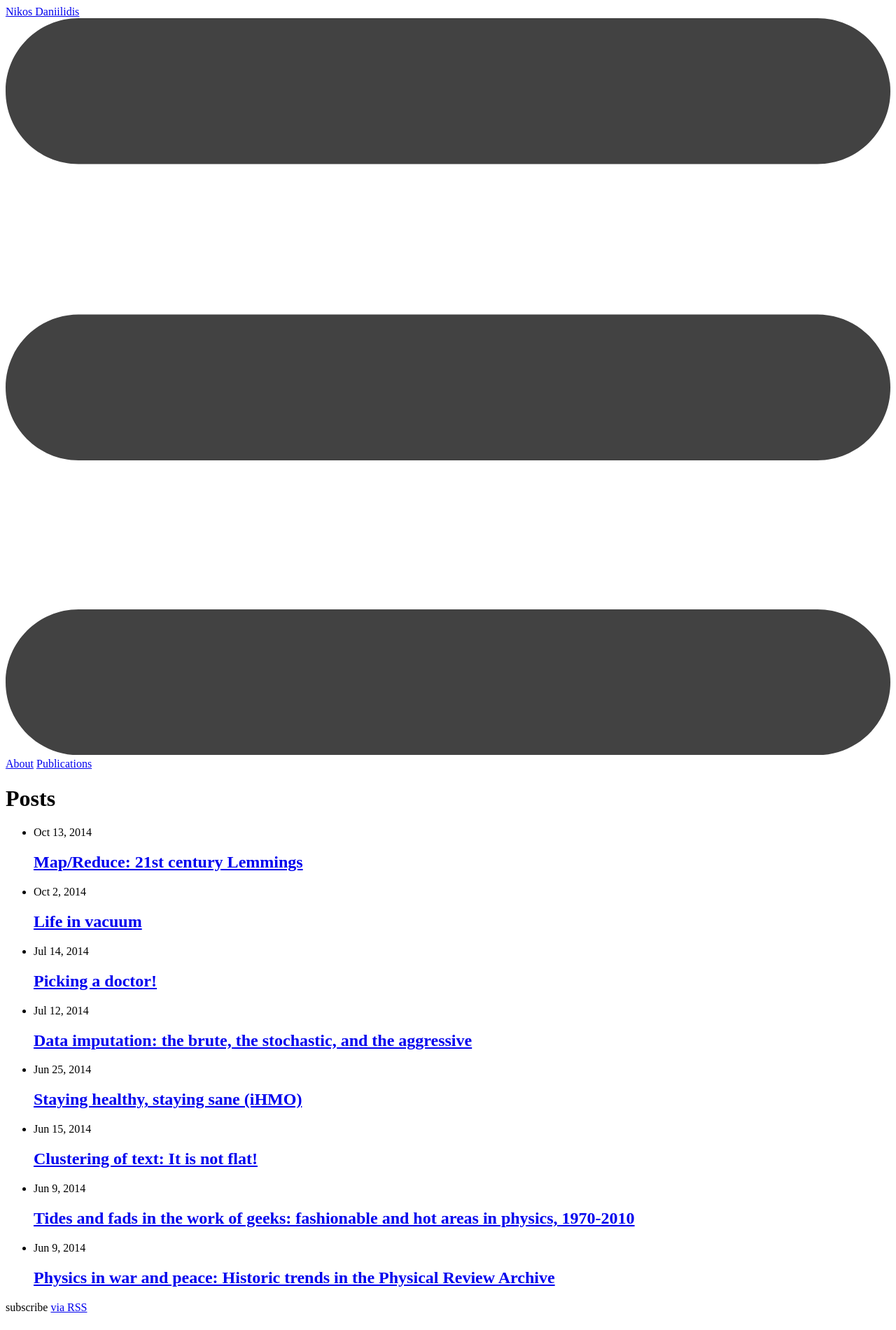
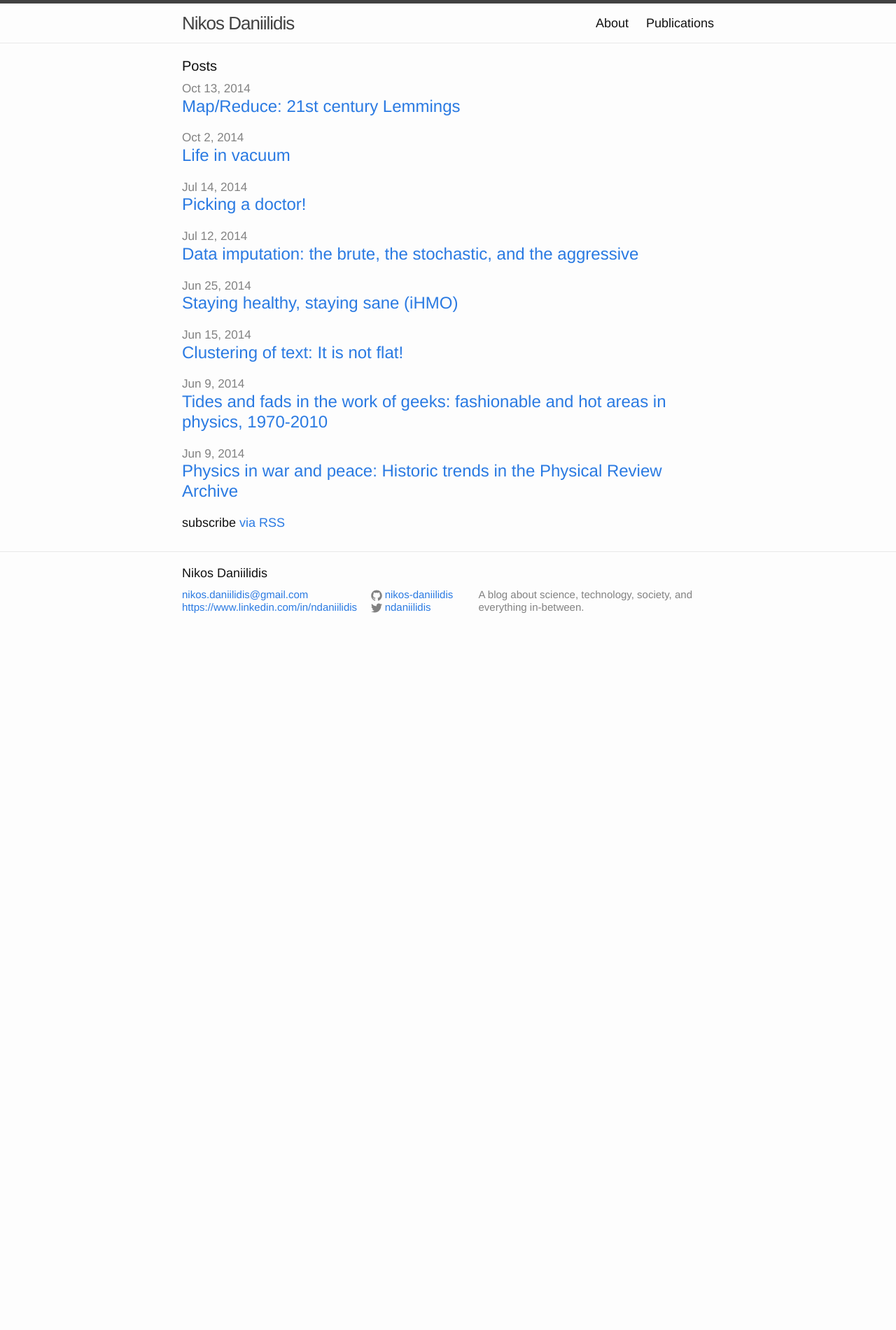
Before and after one commit to nikos-daniilidis/blog, a Jekyll site: the page built from index.html, in a window 1280 px wide. Shown: the top 1901 px of the page at 70% size. Built offline with Jekyll 4.4.1, drawn with Linux system fonts in a browser that asks for light colours; after the commit the page ends 917 px from its top, so only the background shows below that.

```diff
--- a/_config.yml
+++ b/_config.yml
@@ -7,8 +7,8 @@ title: Nikos Daniilidis
 email: nikos.daniilidis@gmail.com
 description: > # this means to ignore newlines until "baseurl:"
   A blog about science, technology, society, and everything in-between.
-baseurl: "blog/" # the subpath of your site, e.g. /blog/
-url: "http://nikos-daniilidis/github.io" # the base hostname & protocol for your site http://ndnl.me/blog
+baseurl: "/blog" # the subpath of your site, e.g. /blog/
+url: "http://nikos-daniilidis/github.io/blog" # the base hostname & protocol for your site http://ndnl.me/blog
 twitter_username: ndaniilidis
 github_username:  nikos-daniilidis
 linked_in: https://www.linkedin.com/in/ndaniilidis
```
Also changed, not shown: README.md.
